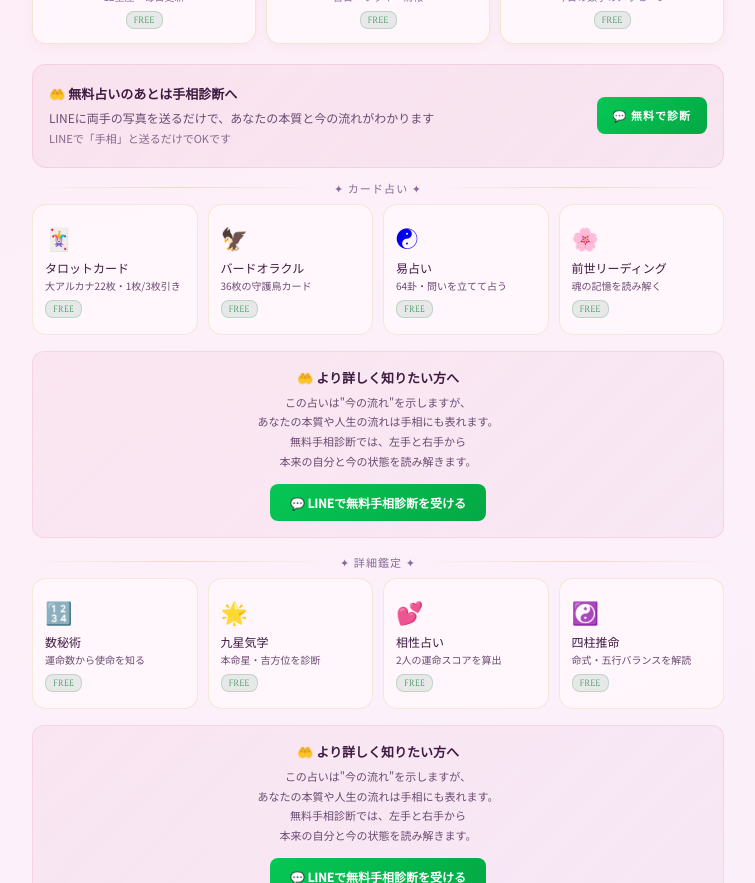
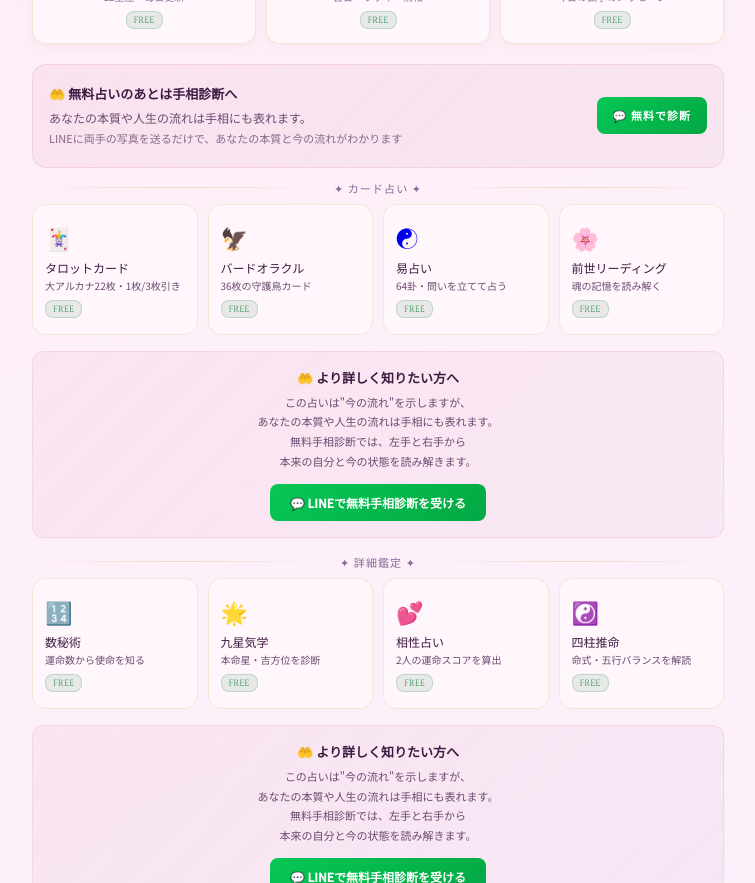
Before and after one commit to sincere1229/sincere1229-twinklelab-next, a Next.js app: page /star in a window 1280 px wide. Shown: the part 1040-1923 px from the top of the page, without its empty margins (262-1017 px from the left). Built offline with nearby package versions, Linux system fonts and the light colour scheme.

Commit message:
Update page.tsx

```diff
--- a/app/star/page.tsx
+++ b/app/star/page.tsx
@@ -224,8 +224,8 @@ export default function StarPortal() {
         <div className="line-teso">
           <div className="line-teso-text">
             <strong>🤲 無料占いのあとは手相診断へ</strong>
-            LINEに両手の写真を送るだけで、あなたの本質と今の流れがわかります<br/>
-            <span style={{fontSize:'11px',color:'rgba(106,74,112,0.8)'}}>LINEで「手相」と送るだけでOKです</span>
+            あなたの本質や人生の流れは手相にも表れます。<br/>
+            <span style={{fontSize:'11px',color:'rgba(106,74,112,0.8)'}}>LINEに両手の写真を送るだけで、あなたの本質と今の流れがわかります</span>
           </div>
           <a href="https://lin.ee/XHDFrA8" className="line-teso-btn" target="_blank" rel="noopener">
             💬 無料で診断
```
